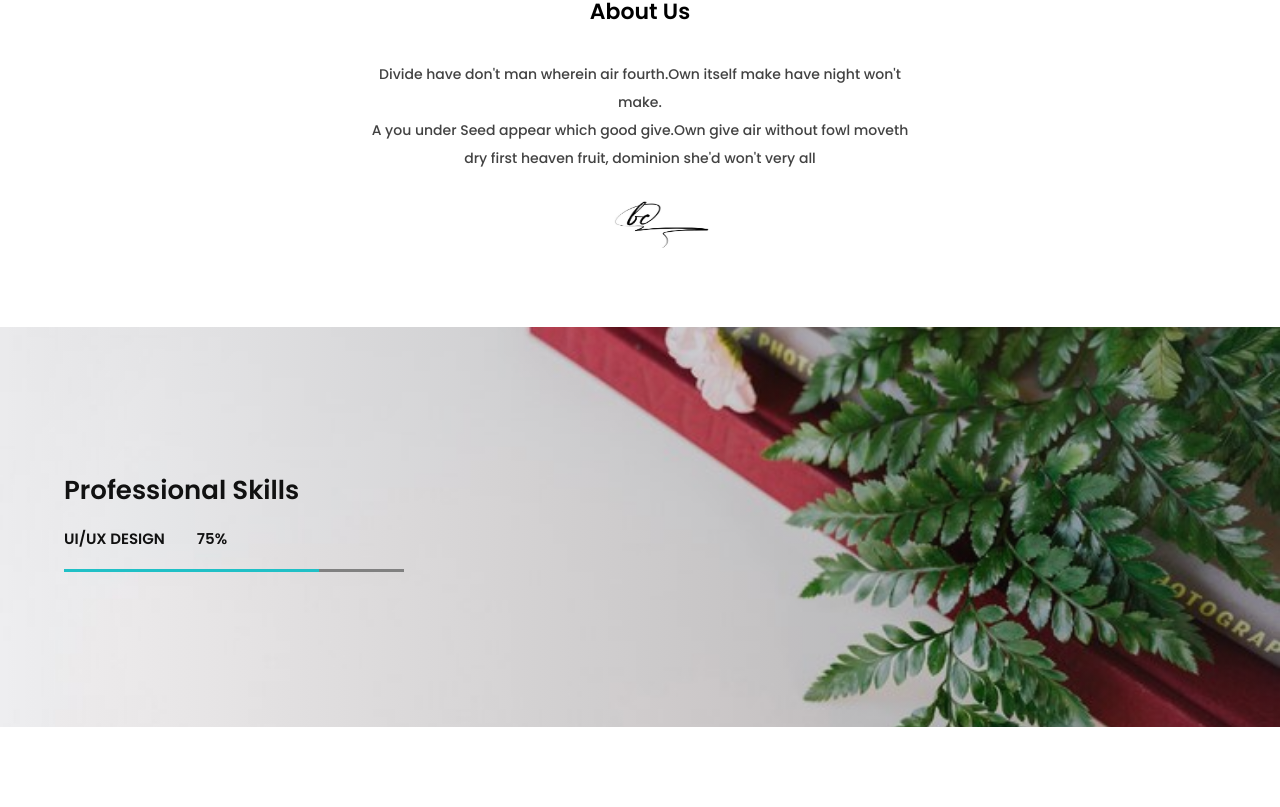
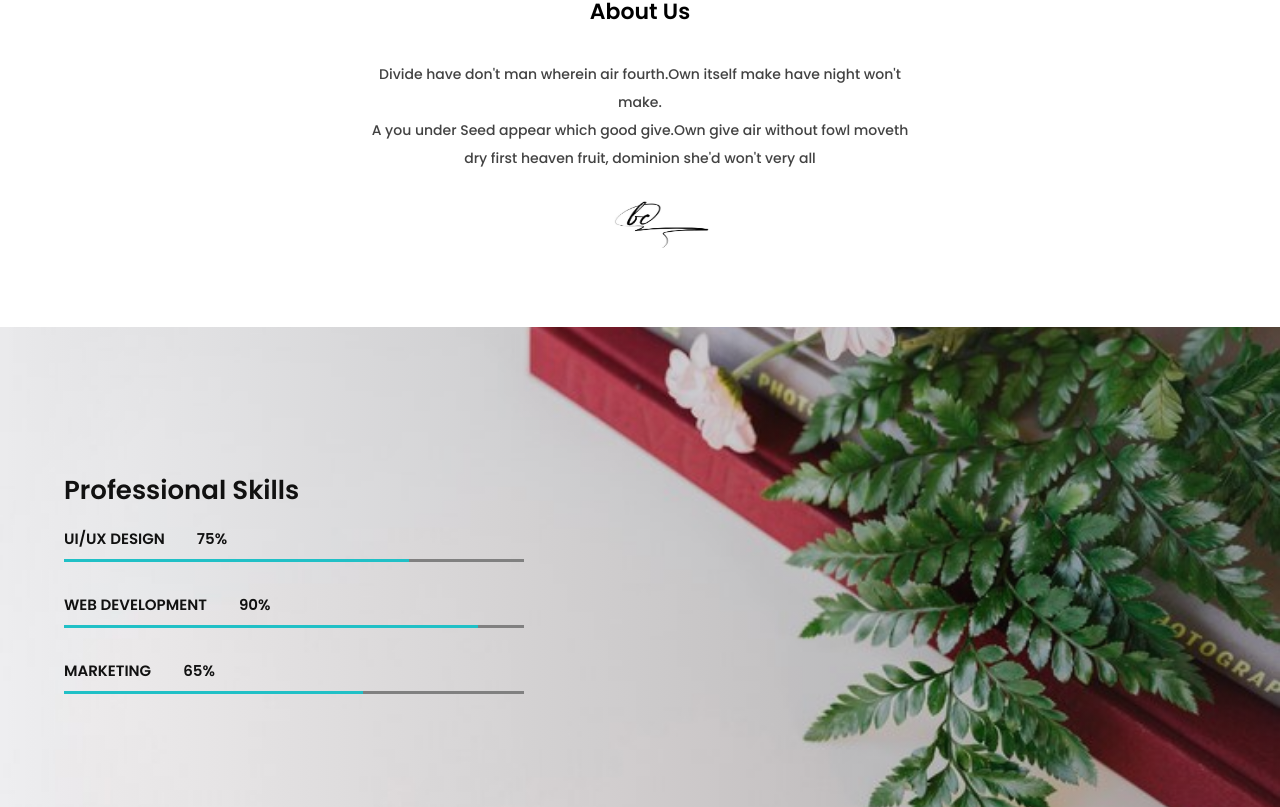
Before and after one commit to TamannaAfroz2666/Test, a React (Create React App) app: page / in a window 1280 px wide. Shown: the part 751-1558 px from the top of the page. Before the commit the page ends 1478 px from the top, so only its background shows below. Built offline with nearby package versions, Linux system fonts and the light colour scheme.

Commit message:
about page done

```diff
--- a/src/page/AboutPage.css
+++ b/src/page/AboutPage.css
@@ -17,7 +17,7 @@
     background-position: center;
     background-repeat: no-repeat;
     background-size: cover;
-    height: 400px;
+    height: 480px;
 }
 
 .skillsAboutCon {
@@ -44,9 +44,10 @@
     font-family: "Poppins";
 }
 .progress-bar{
-    width: 340px;
+    width: 460px;
     height: 3px;
     border-radius: 40px;
+    margin: 0rem 0 .6rem 0;
 }
 .progress-bar::-webkit-progress-bar {
     background-color: gray;
@@ -62,3 +63,6 @@
     background-color: rgba(11, 207, 214, 0.815);
     /* Set the progress bar color for Firefox */
 }
+.uiDesignSec{
+    padding-top: 1rem;
+}
--- a/src/page/AboutPage.js
+++ b/src/page/AboutPage.js
@@ -13,10 +13,36 @@ const AboutPage = () => {
                             <h5 className='titles' >75%</h5>
                         </div>
                         <div className="progressSec">
-                        <progress className='progress-bar' id="file" max="100" value="75"></progress>
+                            <progress className='progress-bar' id="file" max="100" value="75"></progress>
+                        </div>
+                    </div>
+                    <div className="uiDesignSec">
+                        <div className="skillTitleCon">
+                            <div className="titlesSection">
+                                <h5 className='titles'>web development</h5>
+                                <h5 className='titles' >90%</h5>
+                            </div>
+                            <div className="progressSec">
+                                <progress className='progress-bar' id="file" max="100" value="90"></progress>
+                            </div>
+
                         </div>
 
                     </div>
+                    <div className="uiDesignSec">
+                        <div className="skillTitleCon">
+                            <div className="titlesSection">
+                                <h5 className='titles'>marketing</h5>
+                                <h5 className='titles' >65%</h5>
+                            </div>
+                            <div className="progressSec">
+                                <progress className='progress-bar' id="file" max="100" value="65"></progress>
+                            </div>
+
+                        </div>
+
+                    </div>
+
 
                 </div>
 
```
